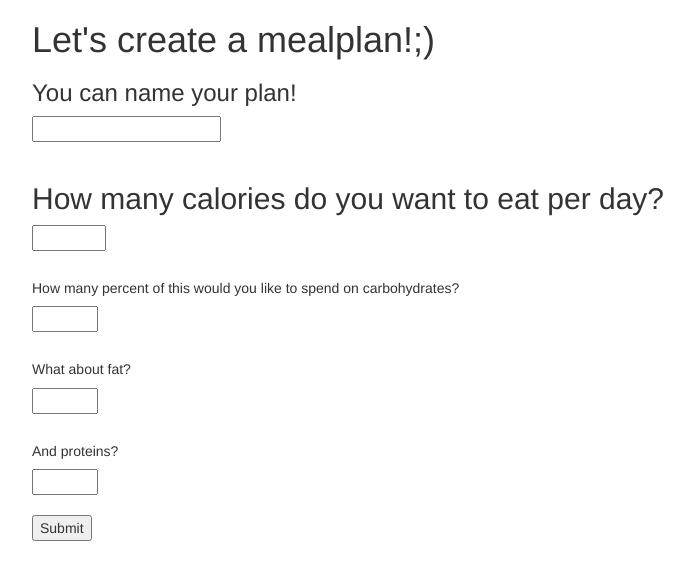
After one commit to lamalgopach/Dietly, a Flask app: page /plan in a window 1280 px wide. The commit adds this page. Shown: the top 580 px of the page, without its empty margins (38-732 px from the left). Run offline with Flask 2, Linux system fonts and the light colour scheme; some libraries are stand-ins or nearby versions.

Commit message:
User's preferences: calories and macros added to database.

```diff
--- a/model.py
+++ b/model.py
@@ -85,7 +85,7 @@ class Plan(db.Model):
     __tablename__ = "plans"
 
     plan_id = db.Column(db.Integer, autoincrement=True, primary_key=True)
-    plan_name = db.Column(db.String) #??????do I need?
+    plan_name = db.Column(db.String, nullable=False, default="plan") #??????do I need?
     user_id = db.Column(db.Integer, db.ForeignKey('users.user_id'))
     # timestamp = db.Column(db.DateTime) #period of time??
     calories = db.Column(db.Float, nullable=False)
--- a/server.py
+++ b/server.py
@@ -5,7 +5,7 @@ import requests
 from flask import Flask, render_template, request, flash, redirect, session
 from flask_debugtoolbar import DebugToolbarExtension
 
-from model import db, User, Allergy, UserAllergy, connect_to_db
+from model import db, User, Allergy, UserAllergy, Plan, connect_to_db
 
 app = Flask(__name__)
 app.secret_key = "SECRETSECRETSECRET"
@@ -43,6 +43,10 @@ def homepage():
 		# go to make a meal from your fridge
 
 	#if NOT logged in - flash message: You are not logged in
+	if "user_id" in session:
+		print(session)
+		# show logout button
+
 
 	return render_template("homepage.html")
 
@@ -66,20 +70,17 @@ def register_form():
 	new_user = User(fname=fname, lname=lname, email=email, password=password)
 	user = User.query.filter_by(fname=fname, lname=lname, email=email, password=password).first()
 
-	if new_user.email == user.email:
-		flash("User already exists in our database!")
+	if user is not None:
+		flash(f"User {user.fname} {user.lname} already exists in our database!")
 		return redirect("/")
 	else:
 		db.session.add(new_user)
 
 	db.session.commit()
-	# flash(f"User {fname} {lname} added to database.")
-	# return redirect(f"/users/{new_user.user_id}")
-
+	flash(f"User {new_user.fname} {new_user.lname} succesfully added to the database!")
 
 	session["new_user_id"] = new_user.user_id
 
-	flash(f"User added to database.")
 	return redirect("/allergy")
 
 @app.route("/allergy")
@@ -87,7 +88,6 @@ def show_allergy_form():
 	"""Redirect from homepage/registration form. Display checkbox with set of allergies."""
 
 	return render_template("allergies.html")
-
 
 
 @app.route("/allergy", methods=["POST"])
@@ -111,7 +111,6 @@ def handle_allergy_form():
 
 	soy = request.form.get("allergen5")
 	allergens.append(soy)
-	print(gluten, wheat)
 
 	user_id = session["new_user_id"]
 
@@ -155,13 +154,13 @@ def login_form():
 	email=request.form["email"]
 	password=request.form["password"]
 
-	user = User.query.filter_by(email=email, password=password).first()
+	user = User.query.filter_by(email=email).first()
 
-	if not user:
+	if not email:
 		flash("Not such user.")
 		return redirect("/login")
 
-	if user.password != password:
+	elif user.password != password:
 		flash("Incorrect password!")
 		return redirect("/login")
 
@@ -169,14 +168,6 @@ def login_form():
 	flash("User logged in!")
 	return redirect("/")
 
-
-	# if new_user:
-	# 	flash("User already exists in our database!")
-	# 	return ?
-
-	# db.session.add(user)
-	# db.session.commit()
-	# flash(f"User {fname} {lname} logged to database.")
 	# return redirect(f"/users/{new_user.user_id}")
 
 
@@ -184,34 +175,78 @@ def login_form():
 	return redirect("/")
 
 
-	#get email and password
-	#check if they in database
-	#if yes: homepage 1st option
-	#if no: homepage 2nd option
 
-@app.route("/options-calories")
+
+
+@app.route("/plan")
 def user_options():
 	"""Show users options"""
 
-	return render_template("options_calories.html")
+	return render_template("plan.html")
 
-@app.route("/options-calories", methods=["POST"])
-def user_calories():
-	"""Get the calories."""
+@app.route("/plan", methods=["POST"])
+def user_preferences():
+	"""Get the preferences."""
 
+	plan_name = request.form.get("plan_name")
+	user_id = session["user_id"]
 	calories = request.form.get("calories")
+	carbohydrates = request.form.get("carbs")
+	fat = request.form.get("fat")
+	protein = request.form.get("protein")
+
+	new_plan = Plan(plan_name=plan_name, user_id=user_id, calories=calories, carbohydrates=carbohydrates, fat=fat, protein=protein)
+	db.session.add(new_plan)
+	db.session.commit()
+
+	return render_template("homepage.html")
+
+
+
+	#add pref to the db
+
+
+
+
+
+
+
+
+
+
+
+
+
+
+
+
+
+
+
+
+
+
+
+
+
+
+
+
+
 
 
 
 
 @app.route("/logout")
 def logout():
-	"""Logout user"""
-	# remember about adding a session
+    """Log out user."""
+
+    del session["user_id"]
+    flash("Logged Out.")
+    return redirect("/")
+
 	# add a button Log Out
 	# jquery
-
-	pass
 
 @app.route("/design-your-meal-plan")
 def design_meal_plan():
--- a/templates/homepage.html
+++ b/templates/homepage.html
@@ -15,4 +15,6 @@
 	<a href="http://0.0.0.0:5000/login">Sign up</a>
 
 
+
+
 {% endblock %}
--- /dev/null
+++ b/templates/plan.html
@@ -0,0 +1,31 @@
+{% extends 'base.html' %}
+
+{% block title %}Homepage{% endblock %}
+
+{% block content %}
+
+
+<h1> Let's create a mealplan!;) </h1>
+
+
+	<form action="/plan" method="POST">
+		<h3> You can name your plan! </h3>
+		<input type="text" name="plan_name"><br><br>
+
+		<h2>How many calories do you want to eat per day?</h2>
+		<input type="number" name="calories" min=1400 max=4000 required><br><br>
+
+		<h5>How many percent of this would you like to spend on carbohydrates?</h5>
+		<input type="number" name="carbs" min=0 max=100 required><br><br>
+
+		<h5>What about fat?</h5>
+		<input type="number" name="fat" min=0 max=100 required><br><br>
+
+		<h5>And proteins?</h5>
+		<input type="number" name="protein" min=0 max=100 required><br><br>
+
+		<input type="submit" value="Submit">
+	</form>
+
+
+{% endblock %}
```
Also changed, not shown: templates/options_calories.html (deleted, +0 -16 lines), templates/register_page.html (+4 -12 lines).
